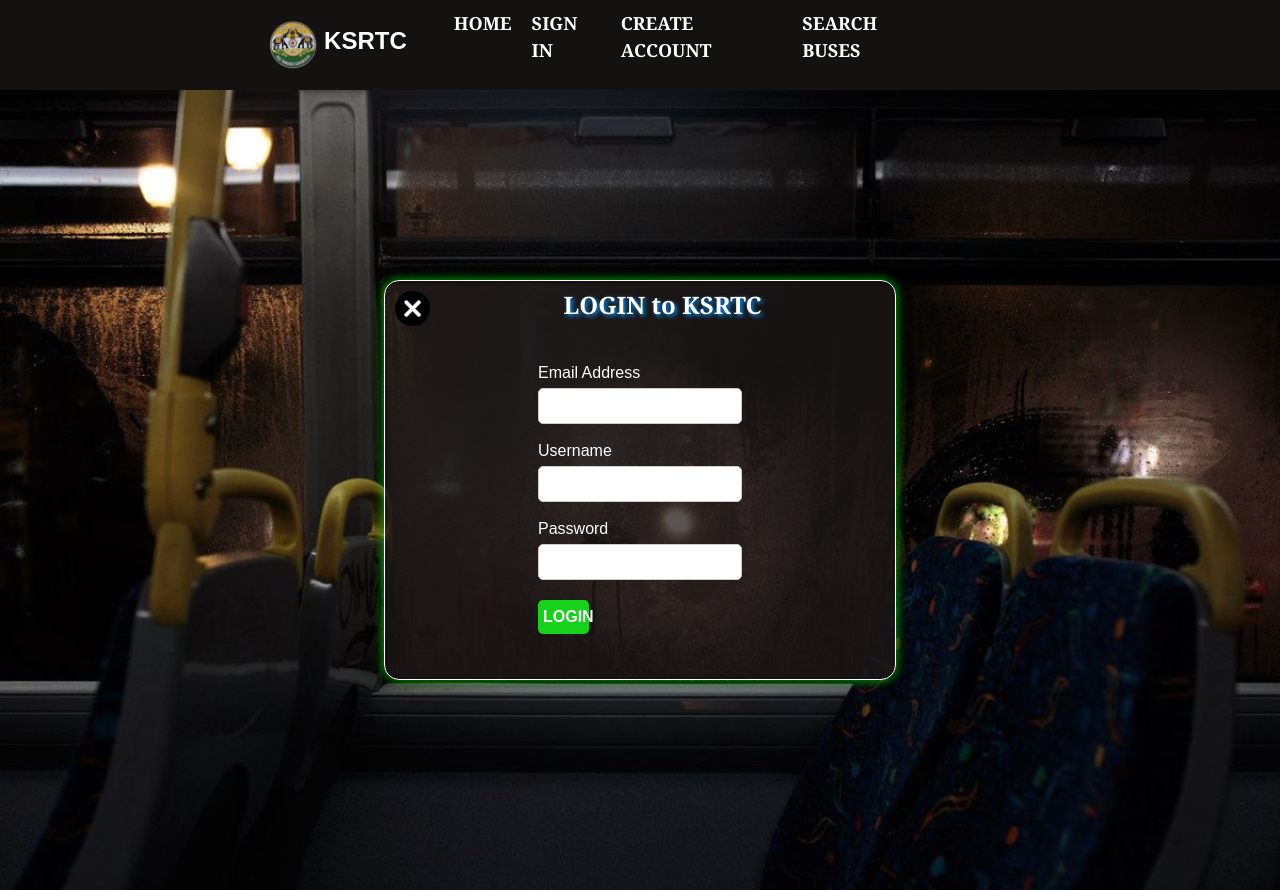
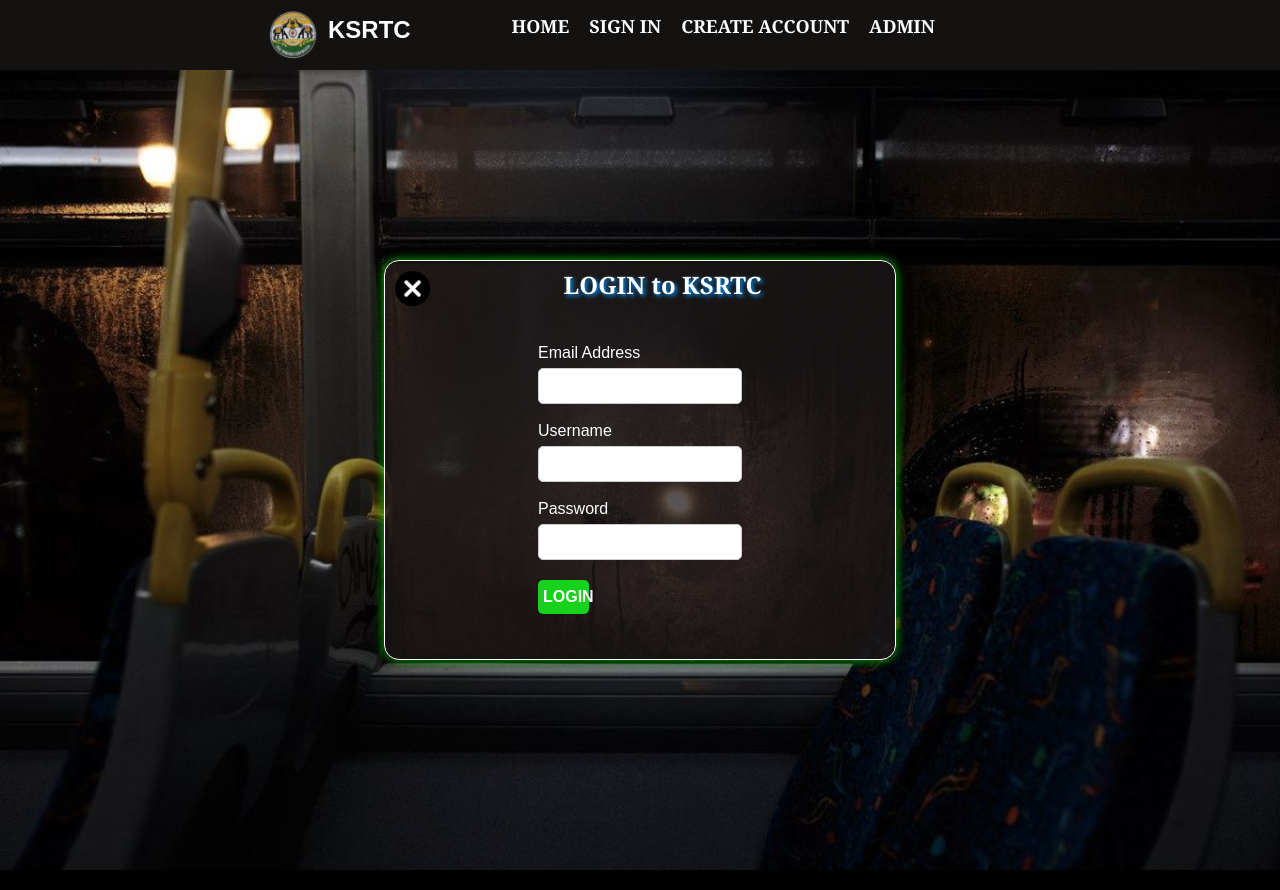
Before and after one commit to ashwinpraveengo/KSRTC-Management-System, a React (Create React App) app: page /login in a window 1280 px wide. Built offline with nearby package versions, Linux system fonts and the light colour scheme; the HTML template or start-up script is replaced by a standard one.

Commit message:
അടമയട ആദയതത കമമററ

```diff
--- a/src/components/Header/Header.jsx
+++ b/src/components/Header/Header.jsx
@@ -18,7 +18,7 @@
               <li><Link to="/" className={styles.navElement}>HOME</Link></li>
               <li><Link to="/login" className={styles.navElement}>SIGN IN</Link></li>
               <li><Link to="/signup" className={styles.navElement}>CREATE ACCOUNT</Link></li>
-              <li><Link href="#lists" className={styles.navElement}>SEARCH BUSES</Link></li>
+              <li><Link to="/admin" className={styles.navElement}>ADMIN</Link></li>
             </ul>
           </nav>
       </header>
```
